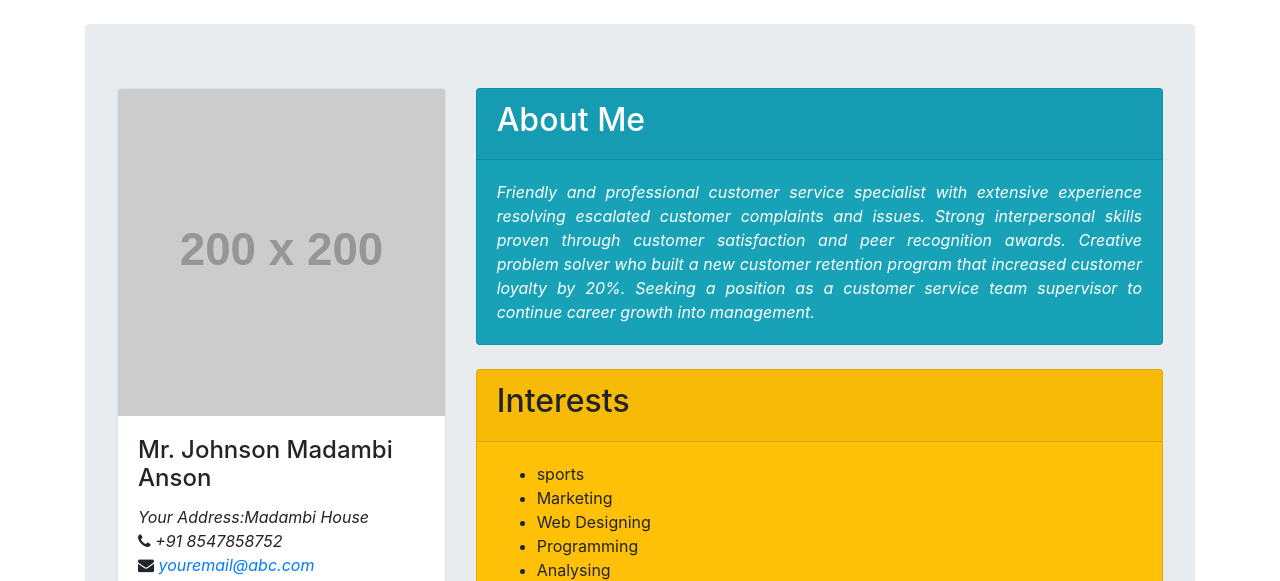
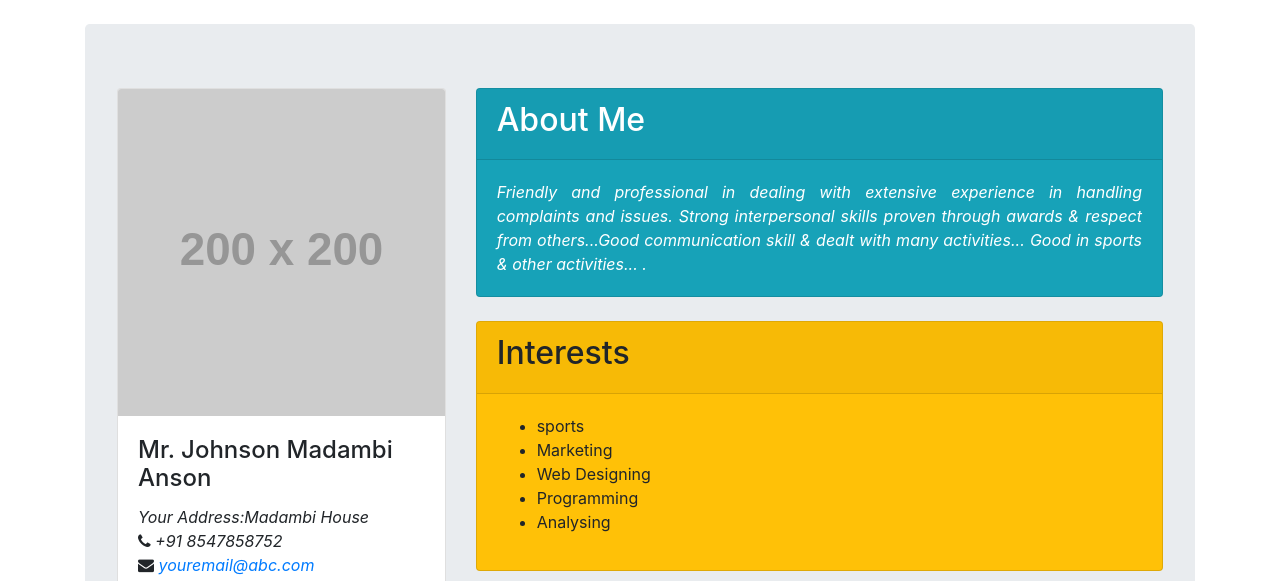
Before and after one commit to Ansonjm/Ansonjm.github.io, a plain HTML site: page index.html in a window 1280 px wide. Shown: the top 581 px of the page. Drawn offline with nearby package versions, Linux system fonts and the light colour scheme; placeholder pictures from the web are drawn by us.

Commit message:
Update index.html

```diff
--- a/index.html
+++ b/index.html
@@ -96,15 +96,18 @@
 
             <div class="card-header"><h2>About Me</h2></div>
 
-            <div class="card-body text-justify font-italic">Friendly and professional customer service specialist with extensive
+            <div class="card-body text-justify font-italic">Friendly and professional in dealing with extensive
 
-              experience resolving escalated customer complaints and issues. Strong interpersonal skills proven through
+              experience in handling complaints and issues. Strong interpersonal skills proven through awards
+               & respect from others...Good communication skill & dealt with many activities...
+               Good in sports & other activities...
 
-              customer satisfaction and peer recognition awards. Creative problem solver who built a new customer retention
 
-              program that increased customer loyalty by 20%. Seeking a position as a customer service team supervisor to
 
-              continue career growth into management.
+
+
+
+              .
 
             </div>
 
```
